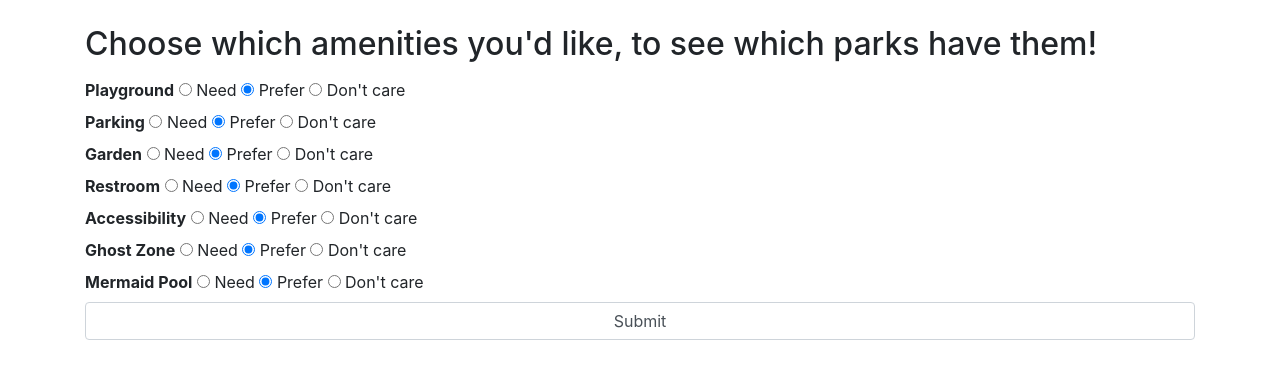
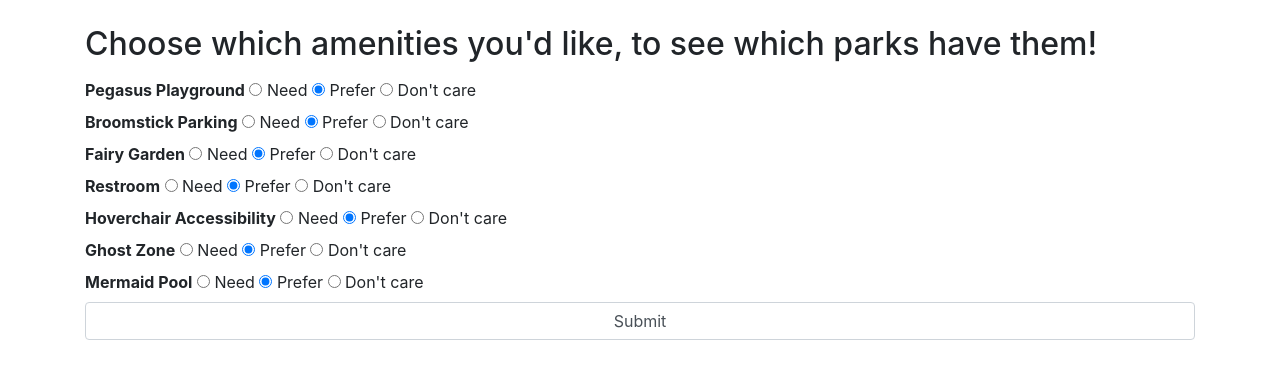
Before and after one commit to wrunion/parkfinder-test-3, a plain HTML site: page index.html in a window 1280 px wide. Drawn offline with nearby package versions, Linux system fonts and the light colour scheme; a web font is replaced by a local one.

Commit message:
Changed radio labels.

```diff
--- a/index.html
+++ b/index.html
@@ -23,7 +23,7 @@
       <div class="radio-buttons">
         <!--Playground buttons-->
         <div class="button-set">
-          <label class="radio-inline"><strong>Playground</strong>
+          <label class="radio-inline"><strong>Pegasus Playground</strong>
             <input type="radio" name="playground" value=true required>
             Need
           </label>
@@ -38,7 +38,7 @@
         </div>
         <!--Parking buttons-->
         <div class="button-set">
-          <label class="radio-inline"><strong>Parking</strong>
+          <label class="radio-inline"><strong>Broomstick Parking</strong>
             <input type="radio" name="parking" value=true required>
             Need
           </label>
@@ -53,7 +53,7 @@
         </div>
         <!--Garden buttons-->
         <div class="button-set">
-          <label class="radio-inline"><strong>Garden</strong>
+          <label class="radio-inline"><strong>Fairy Garden</strong>
             <input type="radio" name="garden" value="true" required>
             Need
           </label>
@@ -83,7 +83,7 @@
         </div>
         <!--Accessibility Buttons-->
         <div class="button-set">
-          <label class="radio-inline"><strong>Accessibility</strong>
+          <label class="radio-inline"><strong>Hoverchair Accessibility</strong>
             <input type="radio" name="accessibility" value="true" required>
             Need
           </label>
```
